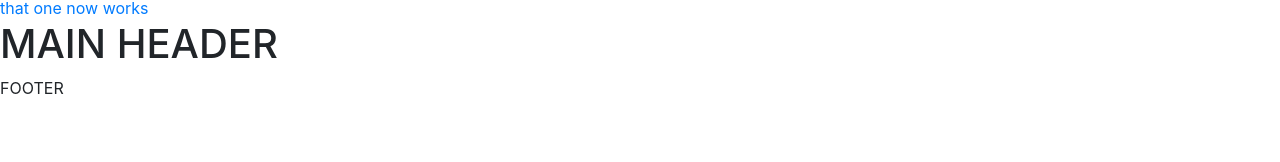
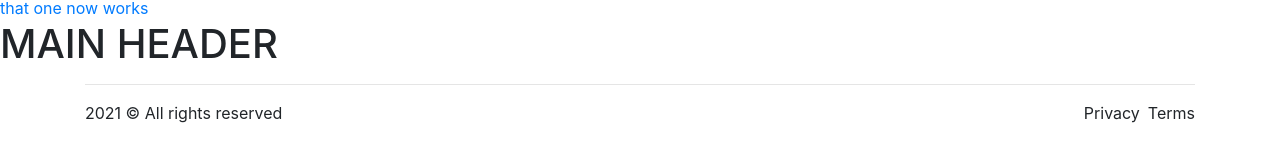
Before and after one commit to Central-core-code/central-core, a Next.js app: page / in a window 1280 px wide. Shown: the part 532-694 px from the top of the page. Built offline with nearby package versions, Linux system fonts and the light colour scheme.

Commit message:
html structure

```diff
--- a/components/Footer.js
+++ b/components/Footer.js
@@ -1,9 +1,17 @@
 import React from "react";
+import Image from "next/image";
 
 function Footer() {
   return (
-    <footer id="footer" name="footer">
-      FOOTER
+    <footer className="container" id="footer" name="footer">
+      <hr />
+      <div className="row justify-content-between">
+        <div class="col-auto">2021 © All rights reserved</div>
+        <div class="col-auto">
+          <span className="mr-2">Privacy</span>
+          <span>Terms</span>
+        </div>
+      </div>
     </footer>
   );
 }
--- /dev/null
+++ b/styles/footer.module.scss
@@ -0,0 +1,3 @@
+.footer {
+  color: $white;
+}
```
